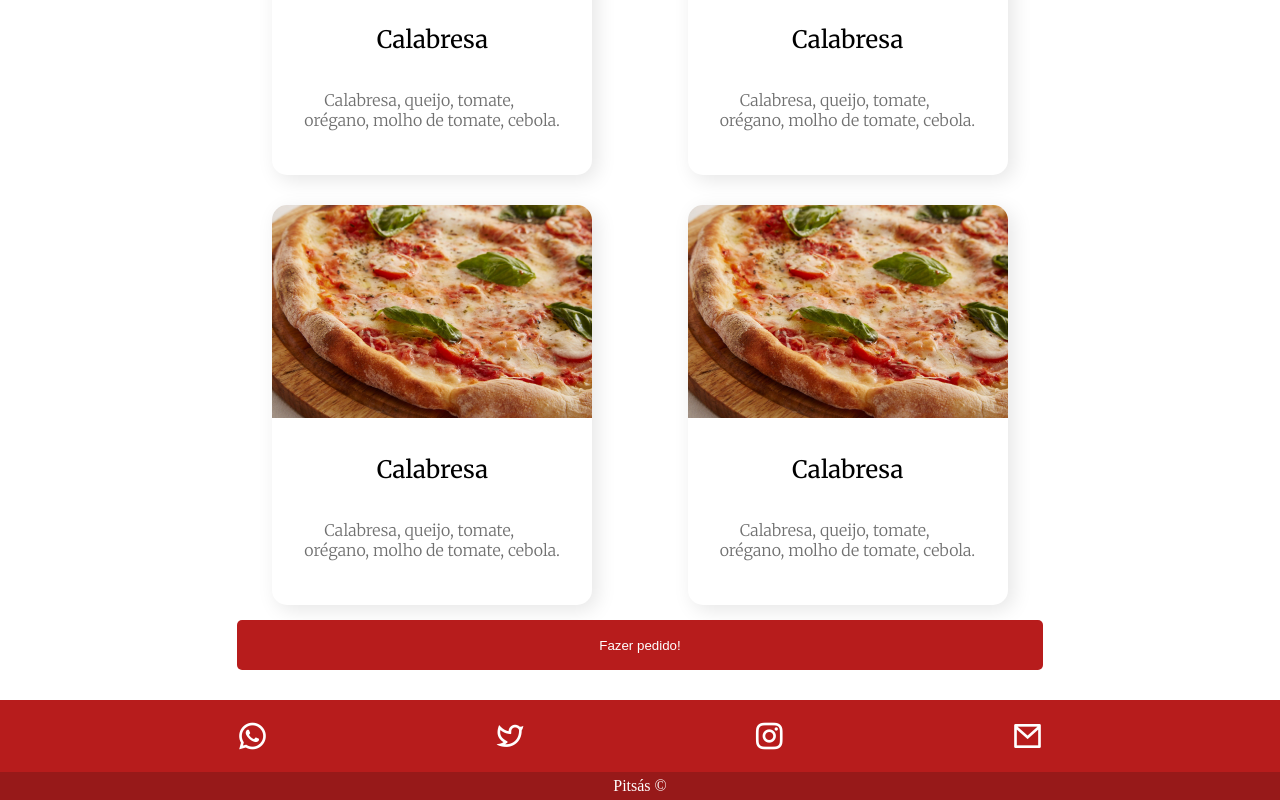
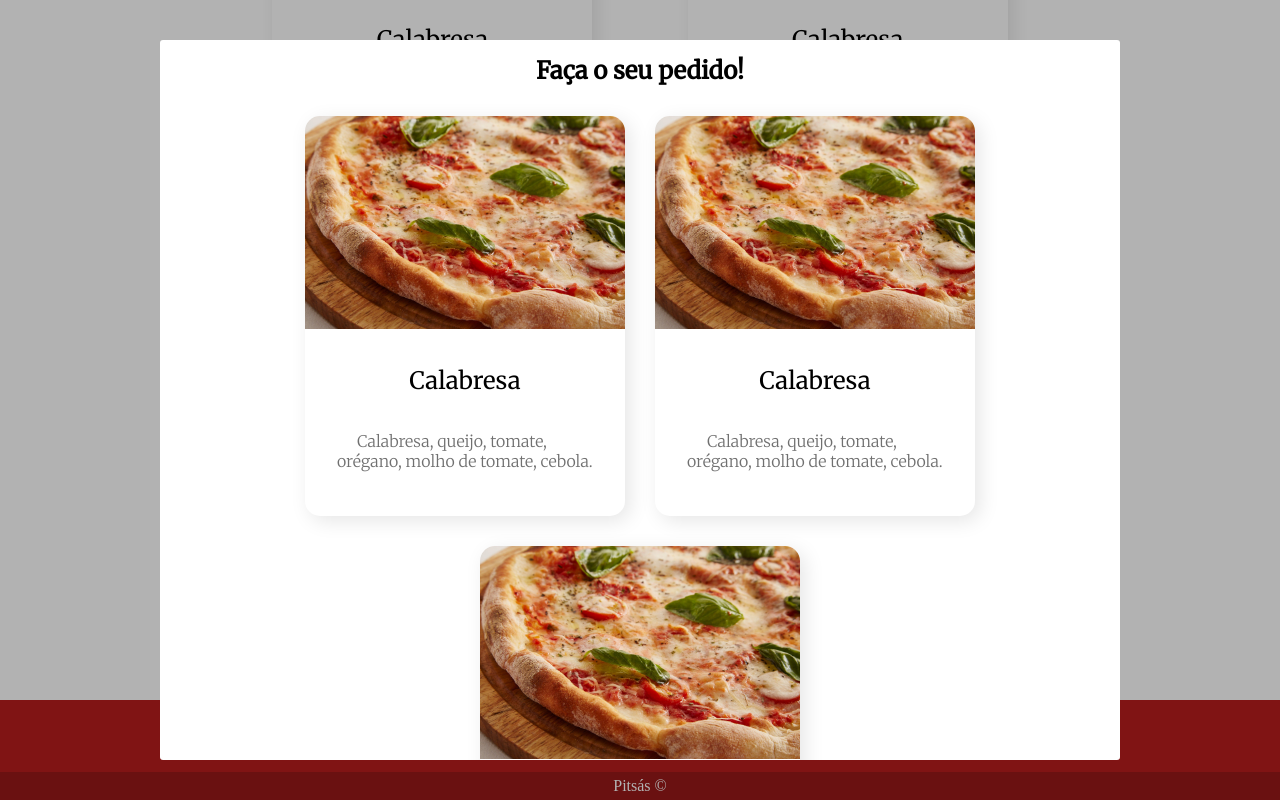
Before and after one commit to joaopedrov0/pitsas, a website: page index.html in a window 1280 px wide. Both pictures are taken after a click on the button "Fazer pedido!". Shown: the part 1248-2048 px from the top of the page. Drawn offline with nearby package versions, Linux system fonts and the light colour scheme; no server answers; a web font is replaced by a local one.

Commit message:
bug do modal corrigido

```diff
--- a/index.html
+++ b/index.html
@@ -16,8 +16,31 @@
     <link href="https://cdn.jsdelivr.net/npm/remixicon@2.5.0/fonts/remixicon.css" rel="stylesheet">
 </head>
 <body>
-    <div class="blocker closed">
-        <div class="pedido">Lorem ipsum dolor. <div style="width: 30px; height: 30px; background-color: red;"></div></div>
+    <div class="blocker closed allowed">
+        <div class="pedido">
+            <h2>Faça o seu pedido!</h2>
+            <section class="cardapio">
+                <div class="card" onclick="adicionar('calabresa')">
+                    <img src="./image/slogan-background.jpg" alt="">
+                    <div class="name">Calabresa</div>
+                    <div class="description">Calabresa, queijo, tomate, orégano, molho de tomate, cebola.</div>
+                </div>
+                <div class="card" onclick="adicionar('calabresa')">
+                    <img src="./image/slogan-background.jpg" alt="">
+                    <div class="name">Calabresa</div>
+                    <div class="description">Calabresa, queijo, tomate, orégano, molho de tomate, cebola.</div>
+                </div>
+                <div class="card" onclick="adicionar('calabresa')">
+                    <img src="./image/slogan-background.jpg" alt="">
+                    <div class="name">Calabresa</div>
+                    <div class="description">Calabresa, queijo, tomate, orégano, molho de tomate, cebola.</div>
+                </div>
+            </section>
+            <section class="carrinho">
+                <textarea name="sabores" cols="30" rows="10" type="text" class="pedidos" disabled></textarea>
+            </section>
+            formulário
+        </div>
     </div>
 
     <header>
@@ -58,7 +81,7 @@
                 <div class="description">Calabresa, queijo, tomate, orégano, molho de tomate, cebola.</div>
             </div>
         </div>
-        <div id="fazer-pedido"><button>Fazer pedido!</button></div>
+        <div id="fazer-pedido"><button class="allowed">Fazer pedido!</button></div>
         <div id="about"></div>
     </div>
     <footer>
--- a/public/javascripts/pedido.js
+++ b/public/javascripts/pedido.js
@@ -1,10 +1,23 @@
 document.querySelector('.blocker').addEventListener('click', toggleModal)
 
 document.querySelector('#fazer-pedido button').addEventListener('click', toggleModal)
-
+var evento
 function toggleModal(e) {
-    console.log(e)
-    if(!e.target.classList.contains('blocker') & e.path[0] != 'button' ) return
+    if(!e.target.classList.contains('allowed')) return
 
     document.querySelector('.blocker').classList.toggle('closed')
+
 }
+
+var pedidosInput = document.querySelector('textarea.pedidos')
+
+var pedidos = []
+
+function adicionar(sabor){
+    pedidos.push(sabor)
+    renderInput()
+}
+
+function renderInput(){
+    pedidosInput.value = pedidos.join(', ')
+}
--- a/public/style/pedido.css
+++ b/public/style/pedido.css
@@ -15,6 +15,13 @@
     z-index: 6;
 }
 
+.closed{
+    transform: scale(0);
+    border-radius: 100%;
+    width: 500px;
+    height: 500px;
+}
+
 .pedido{
     transform: scale(1);
     max-width: 960px;
@@ -22,15 +29,35 @@
     height: 90%;
     position: fixed;
     background-color: #fff;
+    border-radius: 3px;
 
     transition: all 200ms ease;
 
     z-index: 7;
+
+    font-family: 'Merriweather', serif;
+
+    display: flex;
+    flex-direction: column;
+    align-items: center;
+
+    overflow-y: auto;
 }
 
-.closed{
-    transform: scale(0);
-    border-radius: 100%;
-    width: 500px;
-    height: 500px;
+.cardapio{
+    display: flex;
+    flex-wrap: wrap;
+    justify-content: center;
+    align-items: center;
 }
+
+.pedido h2{
+    margin: 15px;
+}
+
+textarea.pedidos{
+    width: 100%;
+    height: 300px;
+    border-radius: 10px;
+    padding: 5px;
+}
```
Also changed, not shown: anotações.txt (+9 -0 lines).
